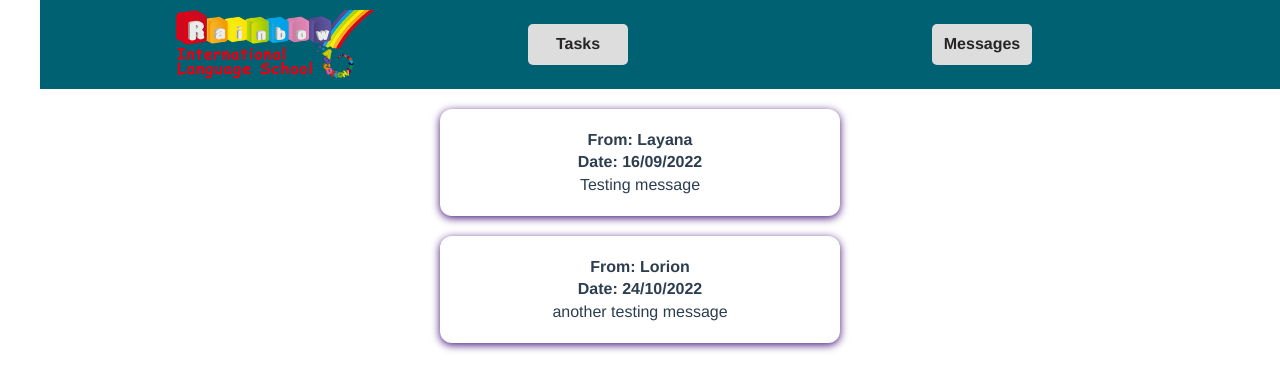
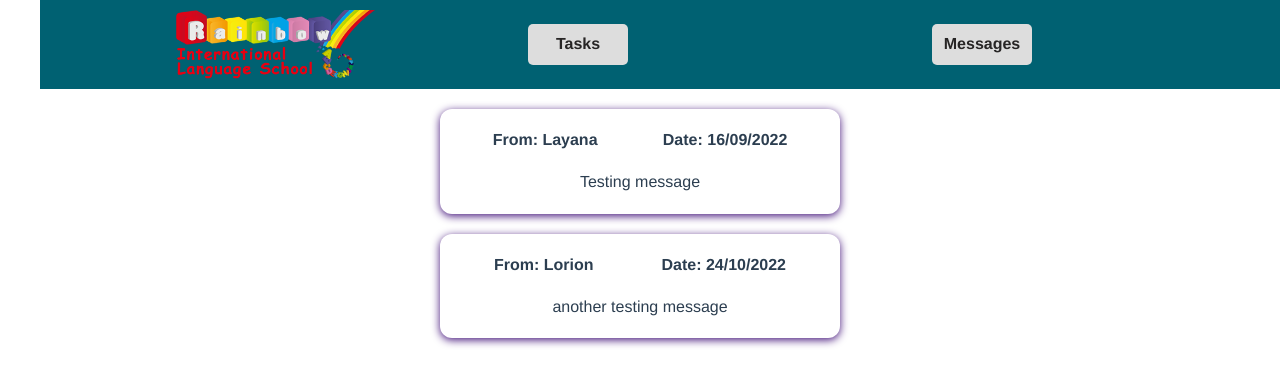
Before and after one commit to Diego-Bittencourt/task_management, a Vue app: page /messages in a window 1280 px wide. Shown: the top 390 px of the page. Built offline with nearby package versions, Linux system fonts and the light colour scheme.

Commit message:
style the message data

```diff
--- a/src/components/messages/MessageItem.vue
+++ b/src/components/messages/MessageItem.vue
@@ -1,8 +1,9 @@
 <template>
   <li>
     <base-card>
-      <h2>From: {{ sender }}</h2>
+      <div class="msgdata"><h2>From: {{ sender }}</h2>
       <h2>Date: {{ date }}</h2>
+      </div>
       <p>{{ msgcontent }}</p>
     </base-card>
   </li>
@@ -13,3 +14,12 @@ export default {
   props: ["sender", "msgcontent", "date"],
 };
 </script>
+
+<style scoped>
+.msgdata {
+  display: flex;
+  flex-direction: row;
+  justify-content: space-around;
+  margin-bottom: 2rem;
+}
+</style>
```
